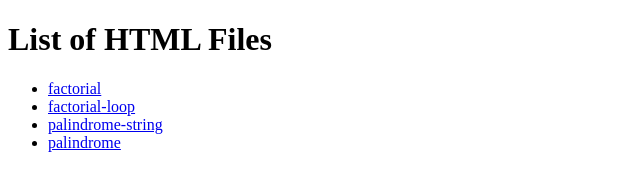
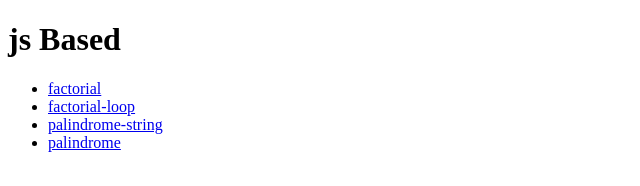
Before and after one commit to albrightraj2003/js, a plain HTML site: page index.html in a window 1280 px wide. Shown: the whole page, without its empty margins (0-640 px from the left). Drawn offline with Linux system fonts and the light colour scheme.

Commit message:
Update heading to "js Based"

```diff
--- a/index.html
+++ b/index.html
@@ -7,7 +7,7 @@
 </head>
 <body>
 
-    <h1>List of HTML Files</h1>
+    <h1>js Based</h1>
 
     <ul>
 
```
